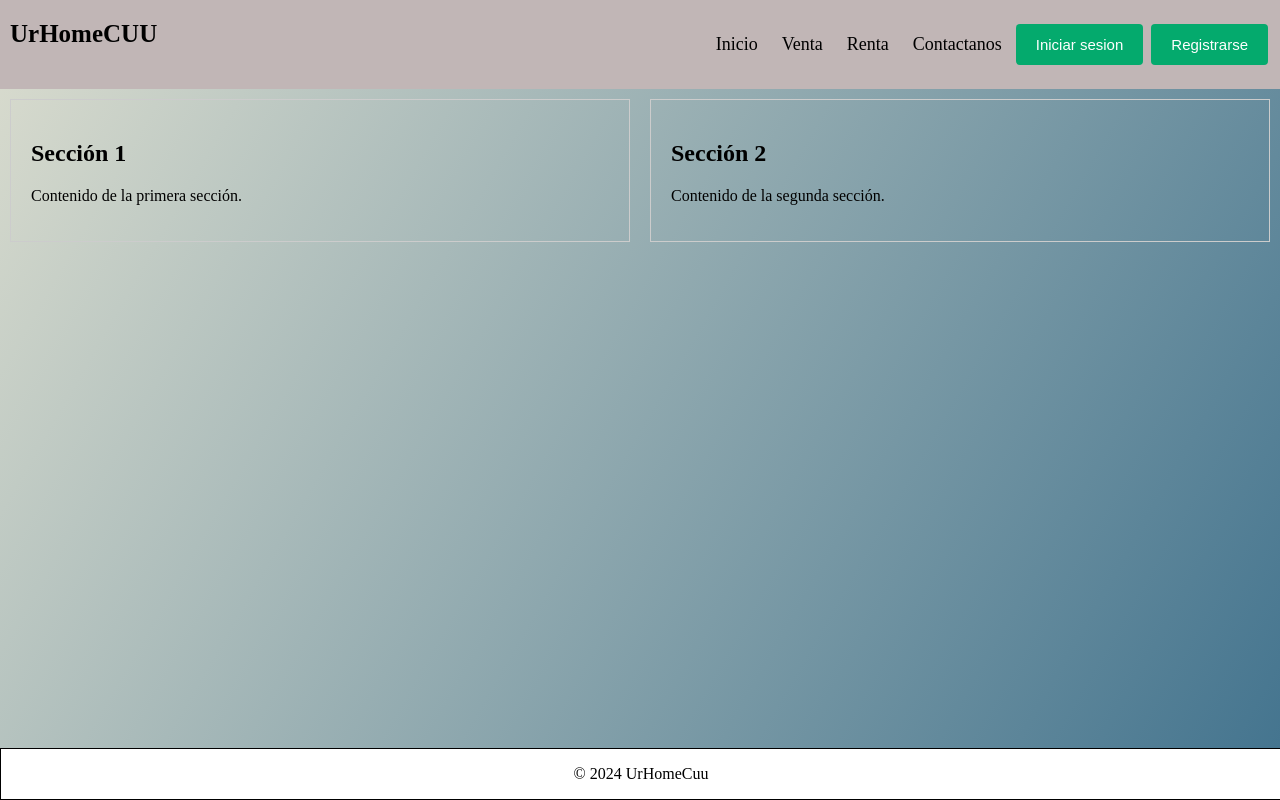
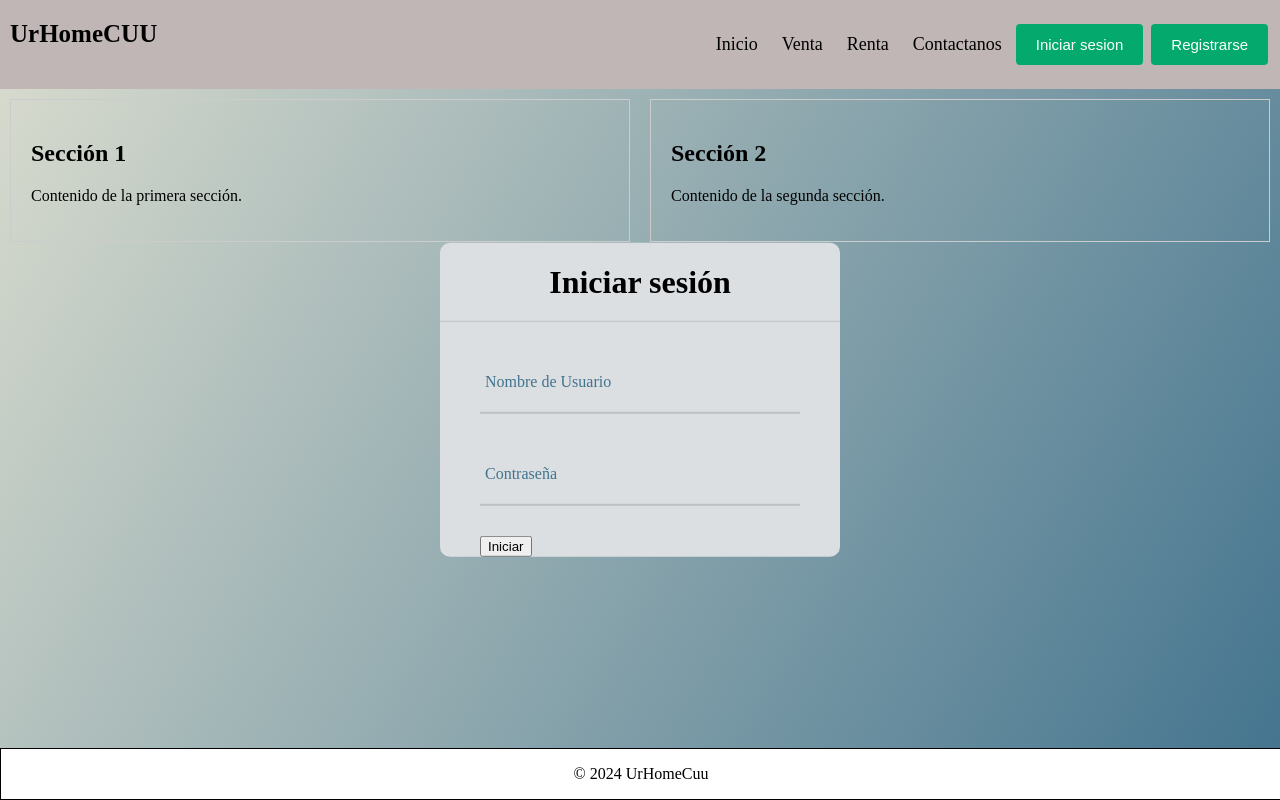
Before and after one commit to Aleman0510/Integradora-I, a plain HTML site: page index.html in a window 1280 px wide. Drawn offline with Linux system fonts and the light colour scheme; files that its build step writes are made by us from their sources.

Commit message:
Se arreglo lo del main.css

```diff
--- a/index.html
+++ b/index.html
@@ -5,6 +5,32 @@
 <link rel="stylesheet" href="styles/main.css">
 
 <title>Inicio</title>
+<!DOCTYPE html>
+<html lang="es">
+<head>
+    <meta charset="UTF-8">
+    <meta http-equiv="X-UA-Compatible" content="IE=edge">
+    <meta name="viewport" content="width=device-width, initial-scale=1.0">
+    <title>Login</title>
+    <link rel="stylesheet" href="main.css">
+</head>
+<body>
+    <div class="formulario">
+        <h1>Iniciar sesión</h1>
+        <form method="post">
+           <div class="input-container">
+               <input type="text" required>
+               <label>Nombre de Usuario</label>
+           </div>
+           <div class="input-container">
+               <input type="password" required>
+               <label>Contraseña</label>
+           </div>
+           <input type="submit" value="Iniciar">
+        </form>
+    </div>
+</body>
+</html>
 <header class ="header">
 
     <a  class="header_logo">UrHomeCUU</a>
```
Also changed, not shown: login.html (+1 -1 lines).
